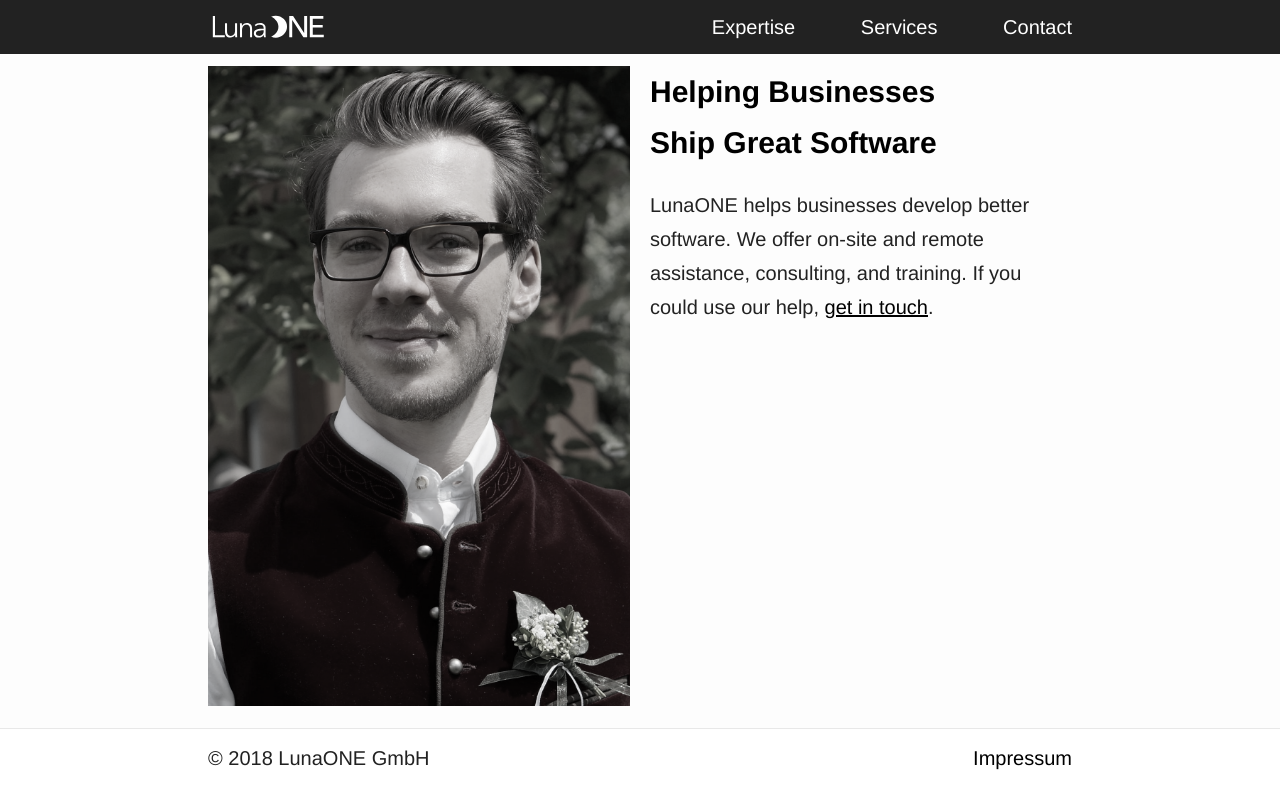
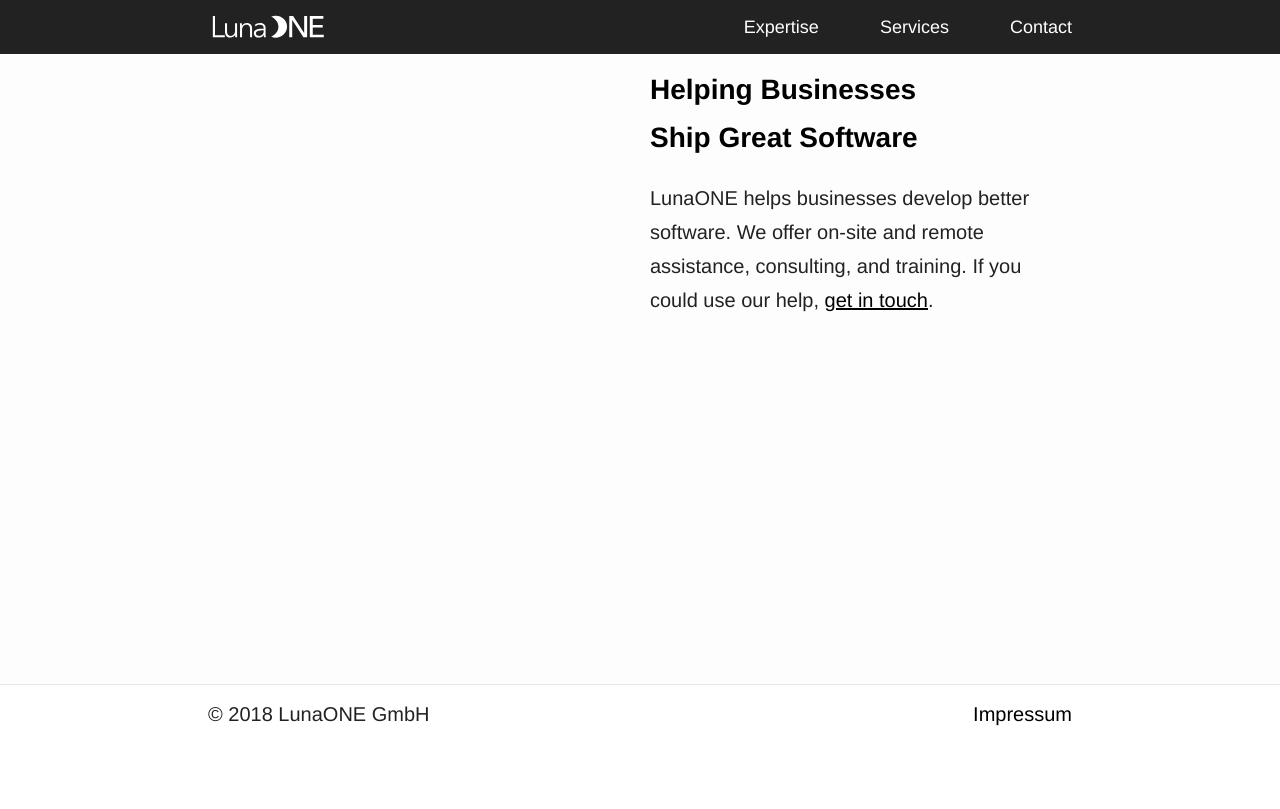
Before and after one commit to LunaONE/web, a Jekyll site: the page built from index.md, in a window 1280 px wide. Shown: the top 809 px of the page. Built offline with Jekyll 4.4.1, drawn with Linux system fonts in a browser that asks for light colours.

Commit message:
Simpler homepage

```diff
--- a/assets/main.scss
+++ b/assets/main.scss
@@ -19,6 +19,10 @@ body {
 @media screen and (min-width: 768px)  {
   body {
     font-size: 20px;
+  }
+
+  header {
+    font-size: 18px;
   }
 }
 
@@ -268,34 +272,6 @@ $on-laptop:        800px !default;
   border-radius: 15px;
 }
 
-.introHeader {
-  position: relative;
-
-  .headerText {
-      position: absolute;
-      bottom: 8px;
-      left: 16px;
-      right: 100px;
-      font-size: 1.5em;
-      font-weight: bold;
-      color: #faf4fb;
-      text-shadow: 0px 0px 3px #000;
-  }
-}
-
-// in decreasing width
-@media (max-width: 375px) {
-  .introHeader .headerText {
-    font-size: 1.4em;
-  }
-}
-
-@media (max-width: 360px) {
-  .introHeader .headerText {
-    font-size: 1em;
-  }
-}
-
 ol, ul {
   padding-left: 20px;
 }
@@ -312,13 +288,13 @@ li:not(:last-child) {
 }
 
 .header > .headerText {
-  display: none;
+  font-size: 1.4em;
+  font-weight: bold;
+  display: block;
 }
 
 @media (orientation: landscape) {
-  .introHeader > .headerText {
-    display: none;
-  }
+
 
   .header > .headerText {
     display: block;
@@ -330,10 +306,6 @@ li:not(:last-child) {
     color: #000000;
   }
 
-  .introHeader > img {
-    width: calc(50vw);
-    height: calc(50vw);
-  }
 
   .header  {
     display: inline-grid;
@@ -342,11 +314,6 @@ li:not(:last-child) {
     grid-column-gap: 1em;
     grid-row-gap: 1em;
 
-    .introHeader {
-      grid-column-start: 1;
-      grid-row-start: 1;
-      grid-row-end: span 2;
-    }
 
     .headerText {
       grid-column-start: 2;
--- a/index.md
+++ b/index.md
@@ -3,10 +3,7 @@ layout: default
 ---
 
 <div class="header">
-    <div class="introHeader">
-        <img src="./timm_head_web.jpg">
-        <span class="headerText">Helping Businesses<br>Ship Great Software</span>
-    </div>
+
 
     <span class="headerText">Helping Businesses<br>Ship Great Software</span>
 
```
